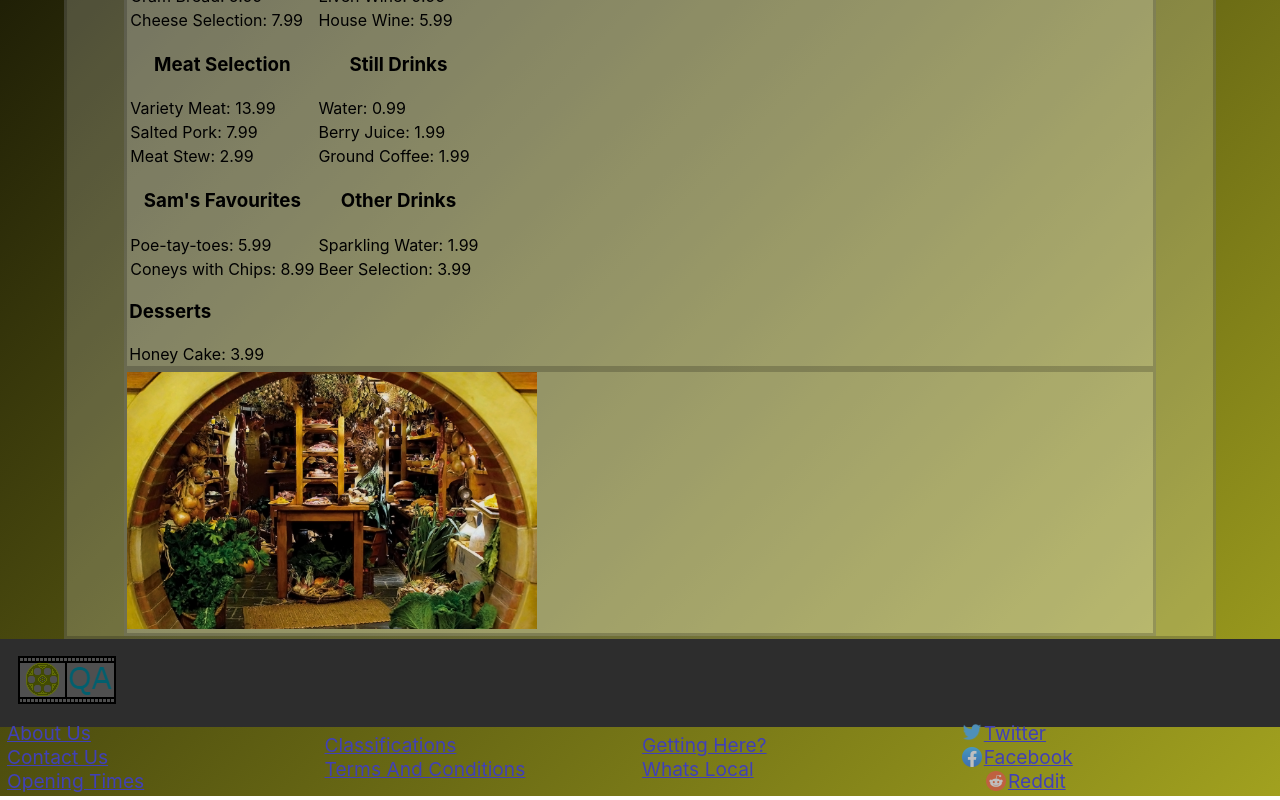
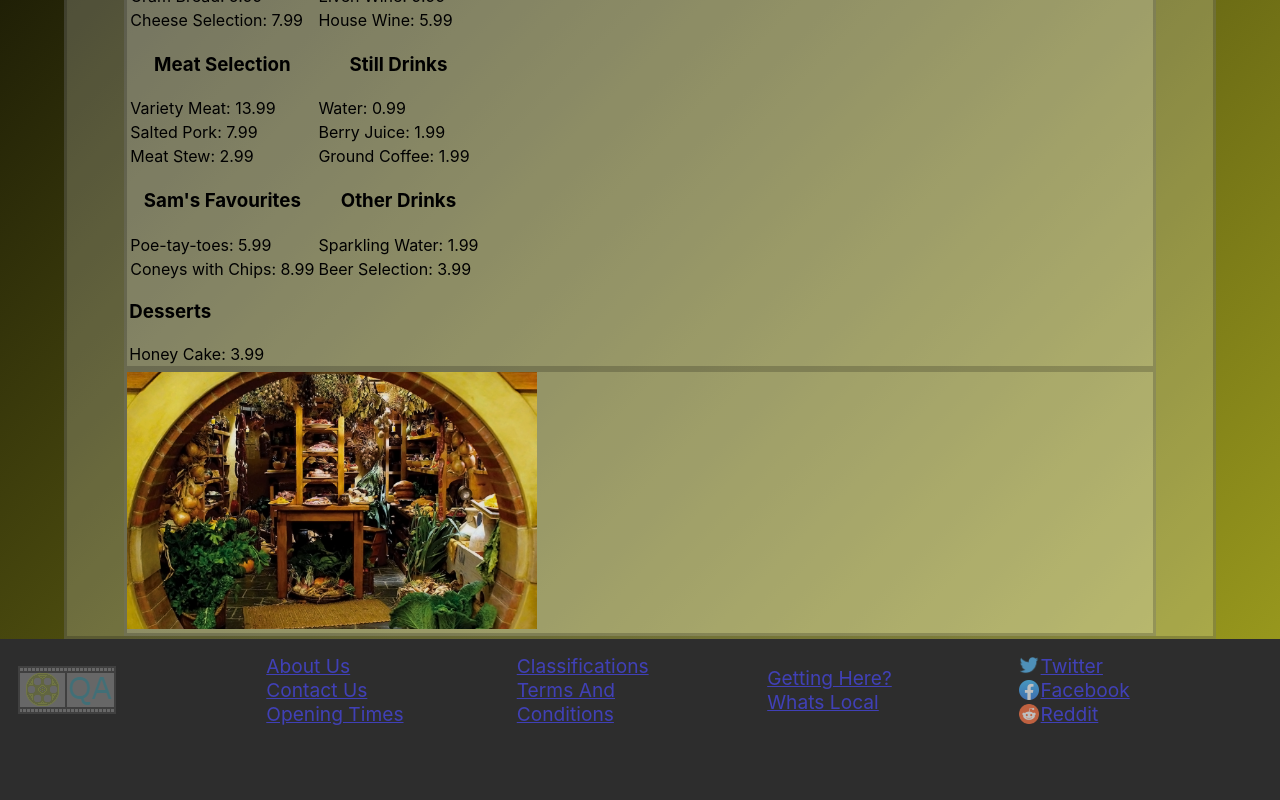
Before and after one commit to MegaSharkRhinonado/QAProject3, a React (Create React App) app in the folder megasharkrhinonado/: page /FoodAndDrink in a window 1280 px wide. Shown: the part 514-1314 px from the top of the page. Built offline with nearby package versions, Linux system fonts and the light colour scheme.

Commit message:
MEG-119 #JM: Fixed Garphical issue with the footer

```diff
--- a/megasharkrhinonado/src/App.css
+++ b/megasharkrhinonado/src/App.css
@@ -123,9 +123,9 @@ td > tr{
 /* Footer */
 .footContainer{
   background-color: #2d2d2d;
-  padding:4px;
+  padding:1%;
   list-style-type:none;
-  height: 10vh;
+  height: 17vh;
 }
 .footContainer > table{
   float: right;
--- a/megasharkrhinonado/src/Components/ContactUs/contactUs.jsx
+++ b/megasharkrhinonado/src/Components/ContactUs/contactUs.jsx
@@ -10,7 +10,6 @@ const ContactUs = () => {
             <div className="content">
             <CCard01 />
             <CCard03 />
-            <CCard04 />
             </div>
 
         </>
--- a/megasharkrhinonado/src/Components/HeaderAndFooter/footer.jsx
+++ b/megasharkrhinonado/src/Components/HeaderAndFooter/footer.jsx
@@ -10,9 +10,12 @@ const Footer = () => {
         <>
         {/* about, contact, socials, opening times, geting there, placestogo, class, terms and condish */}
             <div className="footContainer">
-                <Link to="/"><img className="left" src={logo} alt="LOGO" width="100"></img></Link>
+
                 <table >
                     <tbody>
+                        <td>
+                             <Link to="/"><img className="left" src={logo} alt="LOGO" width="100" filter="contrast(100%) "></img></Link>
+                        </td>
                         <td>
                             <li><Link to="/About">About Us</Link></li>
                             <li><Link to="/ContactUs">Contact Us</Link></li>
```
